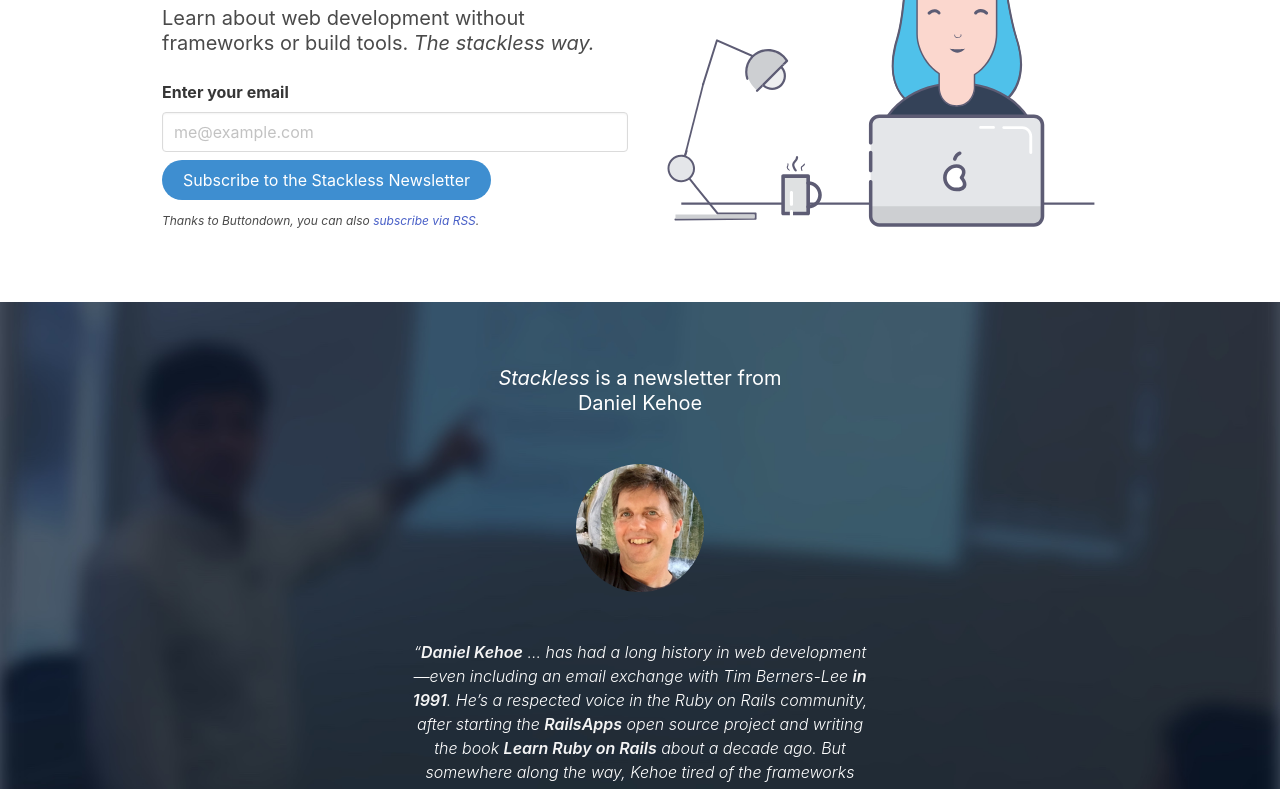
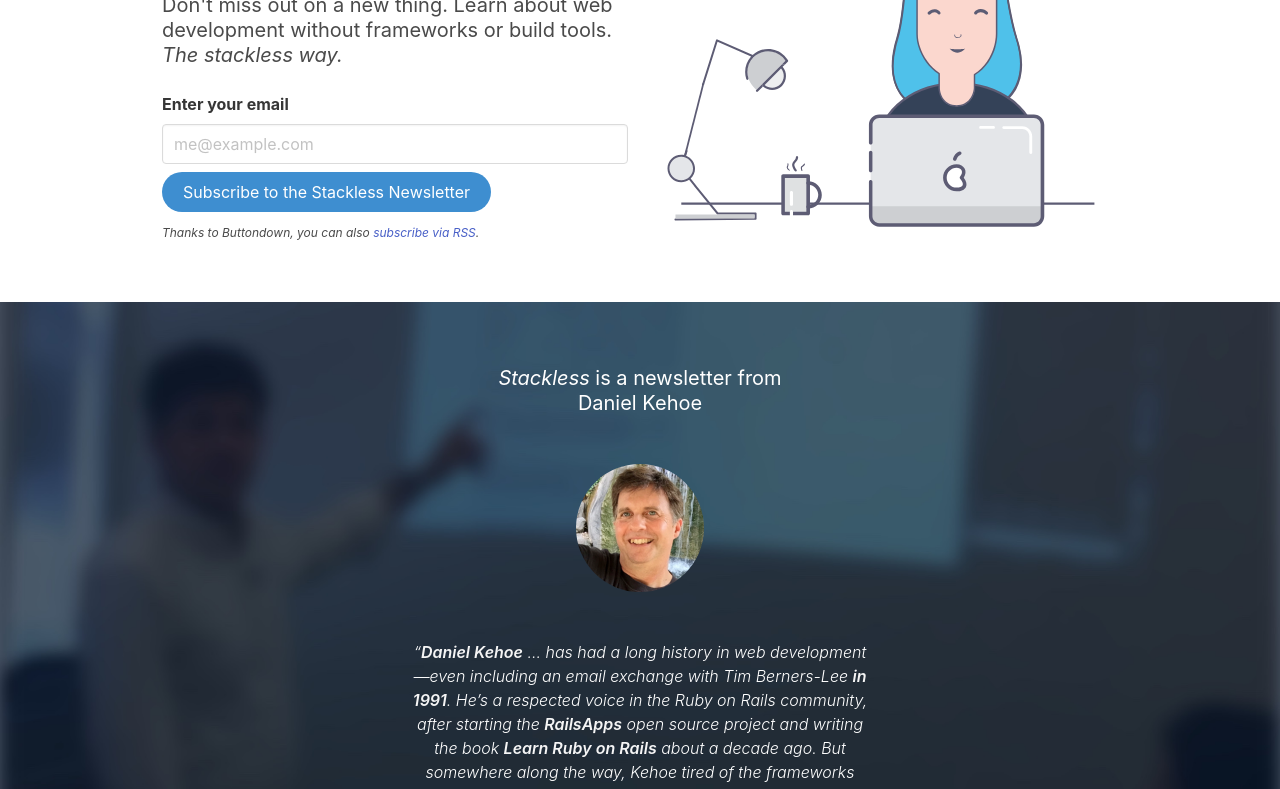
Before and after one commit to yaxdotcom/stackless-community, a plain HTML site: page index.html in a window 1280 px wide. Shown: the part 208-997 px from the top of the page. Drawn offline with nearby package versions, Linux system fonts and the light colour scheme.

Commit message:
tweak home page copy

```diff
--- a/index.html
+++ b/index.html
@@ -50,7 +50,7 @@
           <h1 class="title is-1 is-bold is-spaced">
             Go Stackless
           </h1>
-          <h2 class="subtitle is-5 is-muted">Learn about web development without frameworks or build tools. <em>The stackless way.</em></h2>
+          <h2 class="subtitle is-5 is-muted">Don't miss out on a new thing. Learn about web development without frameworks or build tools. <em>The stackless way.</em></h2>
           <form class="form-horizontal" action="https://buttondown.email/api/emails/embed-subscribe/stackless" method="post" target="popupwindow" onsubmit="window.open('https://buttondown.email/stackless', 'popupwindow')">
             <input type="hidden" value="1" name="embed" />
             <fieldset>
```
